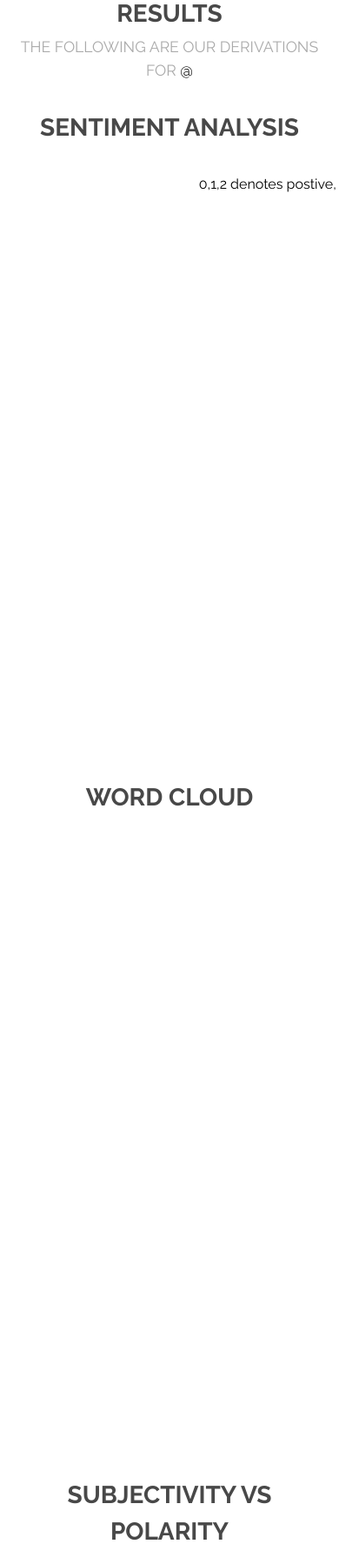
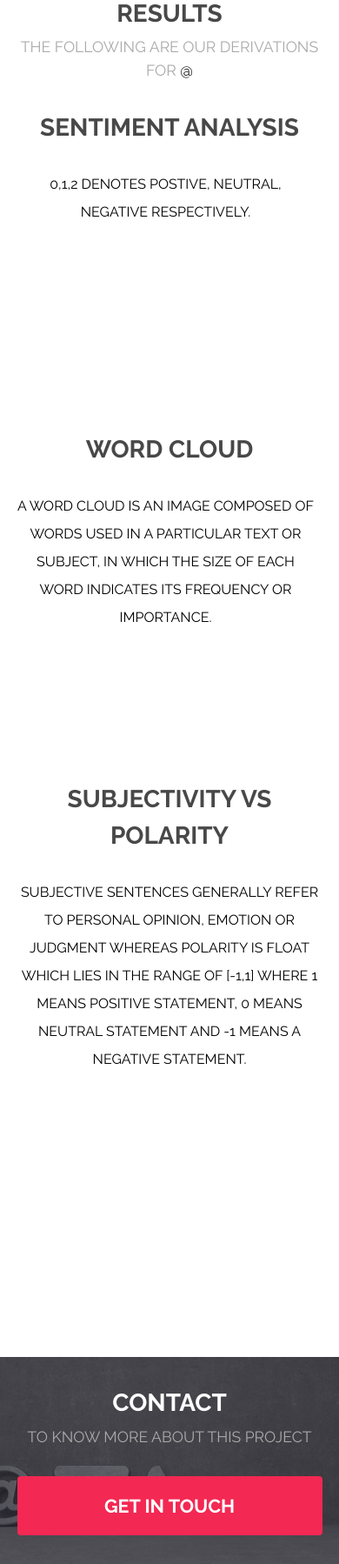
Before and after one commit to Rinzler007/TwitterSentimentAnalysis, a Flask app: template templates/result.html in a window 390 px wide; the page is wider, and only the part inside the window is pictured. Shown: the part 302-2100 px from the top of that part at 87% size. Run offline with Flask 2, Linux system fonts and the light colour scheme; the template is opened without the code that fills it, so the values that code supplies are empty.

Commit message:
Final Commits

```diff
--- a/app.py
+++ b/app.py
@@ -20,10 +20,14 @@ def hello_world():
 @app.route('/result', methods=['POST', 'GET'])
 def result():
     userID = request.form['username']
-    consumerKey = str(os.environ['consumerKey'])
-    consumerSecret = str(os.environ['consumerKey'])
-    accessToken = str(os.environ['consumerKey'])
-    accessTokenSecret = str(os.environ['consumerKey'])
+    # consumerKey = str(os.environ['consumerKey'])
+    # consumerSecret = str(os.environ['consumerKey'])
+    # accessToken = str(os.environ['consumerKey'])
+    # accessTokenSecret = str(os.environ['consumerKey'])
+    consumerKey = "zf4BZhG95UuNQ8UoILvsI3qAw"
+    consumerSecret = "uQahBfCxzvyrYMCll5tsCPUxECozDIejJVaFGb0kIZb8MCcgvb"
+    accessToken = "3303035127-lNip495SGwrTfG3qS0bdDvZMsvmCSAW8Qp9j5Cy"
+    accessTokenSecret = "HkO6t3r9WwbLzTlu16ydYBfGPsIgBbFcZs2YqDZFtmF5B"
 
     authenticate = tweepy.OAuthHandler(consumerKey, consumerSecret)
 
--- a/static/assets/css/main.css
+++ b/static/assets/css/main.css
@@ -2804,6 +2804,23 @@ header.major p {
   header.major p {
     font-size: 1.3em;
   }
+
+  .bargraph {
+    width: 800px;
+    height: 700px;
+    text-align: center;
+  }
+
+  .wordcloud {
+    width: 800px;
+    height: 700px;
+  }
+
+  .scatter {
+    width: 800px;
+    height: 700px;
+    text-align: center;
+  }
 }
 
 @media screen and (max-width: 980px) {
@@ -2814,11 +2831,45 @@ header.major p {
   header.major p {
     font-size: 1.1em;
   }
+
+  .bargraph {
+    width: 685px;
+    height: 600px;
+    text-align: center;
+  }
+
+  .wordcloud {
+    width: 685px;
+    height: 600px;
+  }
+
+  .scatter {
+    width: 685px;
+    height: 600px;
+    text-align: center;
+  }
 }
 
 @media screen and (max-width: 736px) {
   header.major {
     margin-bottom: 2em;
+  }
+
+  .bargraph {
+    width: 342px;
+    height: 300px;
+    text-align: center;
+  }
+
+  .wordcloud {
+    width: 342px;
+    height: 300px;
+  }
+
+  .scatter {
+    width: 342px;
+    height: 300px;
+    text-align: center;
   }
 }
 
--- a/templates/index.html
+++ b/templates/index.html
@@ -142,7 +142,7 @@
 					<p>To know more about this project</p>
 				</header>
 				<ul class="actions">
-					<li><a href="mailto:dev.harshdasrox007@gmail.com" class="button special big">Get In Touch</a></li>
+					<li><a href="mailto:harshdasrox007@gmail.com" class="button special big">Get In Touch</a></li>
 				</ul>
 			</div>
 		</section>
--- a/templates/result.html
+++ b/templates/result.html
@@ -45,19 +45,34 @@
 				</header>
 
 				<h2 style="text-align: center;">Sentiment Analysis</h2>
-				<div style="width: 800px;height: 700px; text-align: center;">
-					<p style="color: black; text-align: center;"> 0,1,2 denotes postive, neutral, negative respectively.
+				<div class="bargraph">
+					<p style="color: black; text-align: center;
+  position: relative;
+  margin: 0 0 1.5em 0;
+  text-transform: uppercase;"> 0,1,2 denotes postive, neutral, negative respectively.
 					</p>
 					{{ html_str3 | safe }}
 				</div>
 
 				<h2 style="text-align: center;">Word Cloud</h2>
-				<div style="width: 800px;height: 700px;">
+				<div class="wordcloud">
+					<p style="color: black; text-align: center; position: relative;
+  margin: 0 0 1.5em 0;
+  text-transform: uppercase;"> A word cloud is an image composed of words used in a
+						particular text
+						or subject, in which the size of each word indicates its frequency or importance.</p>
 					{{ html_str1 | safe }}
 				</div>
 				<br>
 				<h2 style="text-align: center;">Subjectivity VS Polarity</h2>
-				<div style="width: 800px;height: 700px;text-align: center;">
+				<p style="color: black; text-align: center; position: relative;
+  margin: 0 0 1.5em 0;
+  text-transform: uppercase;"> Subjective sentences generally refer to personal opinion,
+					emotion or
+					judgment whereas Polarity is float which lies in the range of [-1,1] where 1 means positive
+					statement, 0 means neutral statement and -1 means
+					a negative statement.</p>
+				<div class="scatter">
 					{{ html_str2 | safe }}
 				</div>
 
@@ -71,7 +86,7 @@
 					<p>To know more about this project</p>
 				</header>
 				<ul class="actions">
-					<li><a href="mailto:dev.harshdasrox007@gmail.com" class="button special big">Get In Touch</a></li>
+					<li><a href="mailto:harshdasrox007@gmail.com" class="button special big">Get In Touch</a></li>
 				</ul>
 			</div>
 		</section>
```
Also changed, not shown: 1 other file.
